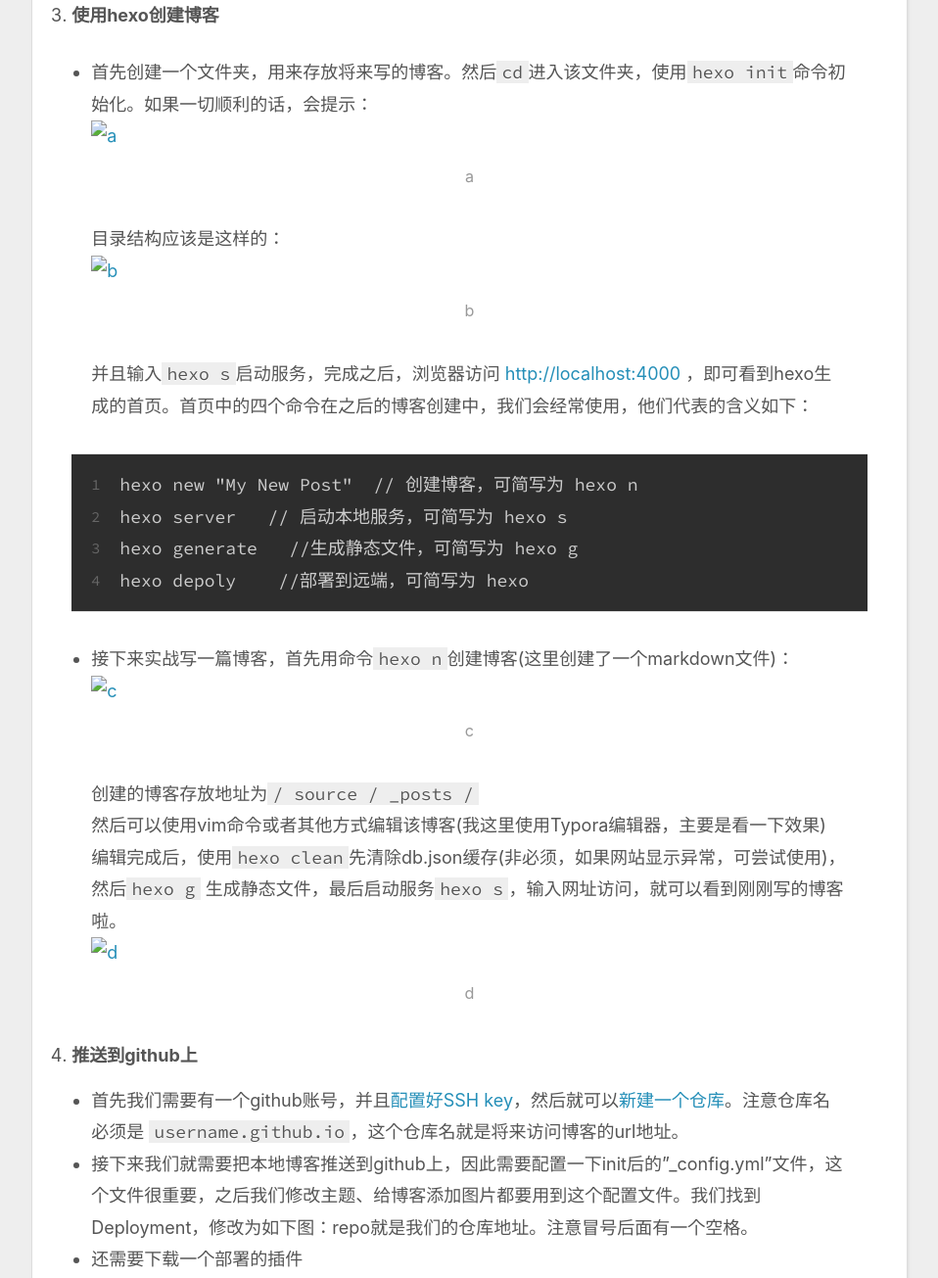
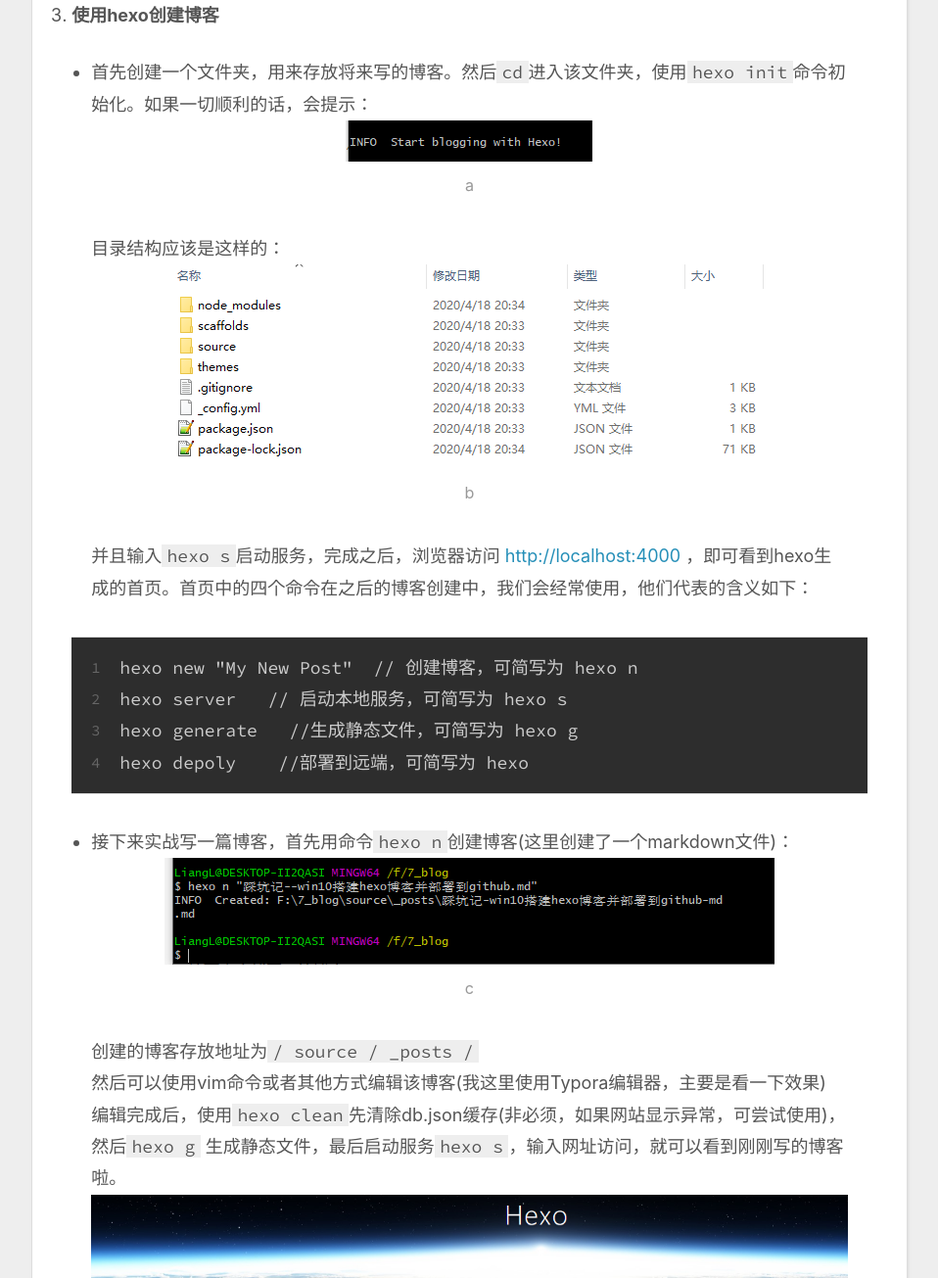
Before and after one commit to csLiangL/csLiangL.github.io, a plain HTML site: page 2020/04/19/踩坑记-win10搭建hexo博客并部署至github-md/index.html in a window 1280 px wide. Shown: the part 1080-2385 px from the top of the page at 98% size, without its empty margins (8-966 px from the left). Drawn offline with nearby package versions, Linux system fonts and the light colour scheme.

Commit message:
Site updated: 2020-04-19 11:24:12

```diff
--- a/2020/04/19/踩坑记-win10搭建hexo博客并部署至github-md/index.html
+++ b/2020/04/19/踩坑记-win10搭建hexo博客并部署至github-md/index.html
@@ -14,15 +14,17 @@
 <meta property="og:site_name" content="Hexo">
 <meta property="og:description" content="win10搭建hexo博客并部署到github主要步骤如下： 下载node.js hexo博客是基于node.js的一个静态博客，所以node.js是必须要安装的。值得一提的是，在安装node.js时，默认会安装npm。npm全称是 Node Package Manager，用来管理(安装或者卸载)node.js的相关包，大大简便了我们对于包的操作，因此我们后面就使用npm来安装hexo。 nod">
 <meta property="og:locale" content="en_US">
-<meta property="og:image" content="http://yoursite.com/2020/04/19/%E8%B8%A9%E5%9D%91%E8%AE%B0-win10%E6%90%AD%E5%BB%BAhexo%E5%8D%9A%E5%AE%A2%E5%B9%B6%E9%83%A8%E7%BD%B2%E8%87%B3github-md/_posts/%E8%B8%A9%E5%9D%91%E8%AE%B0-win10%E6%90%AD%E5%BB%BAhexo%E5%8D%9A%E5%AE%A2%E5%B9%B6%E9%83%A8%E7%BD%B2%E8%87%B3github-md/a.png">
-<meta property="og:image" content="http://yoursite.com/2020/04/19/%E8%B8%A9%E5%9D%91%E8%AE%B0-win10%E6%90%AD%E5%BB%BAhexo%E5%8D%9A%E5%AE%A2%E5%B9%B6%E9%83%A8%E7%BD%B2%E8%87%B3github-md/_posts/%E8%B8%A9%E5%9D%91%E8%AE%B0-win10%E6%90%AD%E5%BB%BAhexo%E5%8D%9A%E5%AE%A2%E5%B9%B6%E9%83%A8%E7%BD%B2%E8%87%B3github-md/b.png">
-<meta property="og:image" content="http://yoursite.com/2020/04/19/%E8%B8%A9%E5%9D%91%E8%AE%B0-win10%E6%90%AD%E5%BB%BAhexo%E5%8D%9A%E5%AE%A2%E5%B9%B6%E9%83%A8%E7%BD%B2%E8%87%B3github-md/_posts/%E8%B8%A9%E5%9D%91%E8%AE%B0-win10%E6%90%AD%E5%BB%BAhexo%E5%8D%9A%E5%AE%A2%E5%B9%B6%E9%83%A8%E7%BD%B2%E8%87%B3github-md/c.png">
-<meta property="og:image" content="http://yoursite.com/2020/04/19/%E8%B8%A9%E5%9D%91%E8%AE%B0-win10%E6%90%AD%E5%BB%BAhexo%E5%8D%9A%E5%AE%A2%E5%B9%B6%E9%83%A8%E7%BD%B2%E8%87%B3github-md/_posts/%E8%B8%A9%E5%9D%91%E8%AE%B0-win10%E6%90%AD%E5%BB%BAhexo%E5%8D%9A%E5%AE%A2%E5%B9%B6%E9%83%A8%E7%BD%B2%E8%87%B3github-md/d.png">
+<meta property="og:image" content="http://yoursite.com/2020/04/19/%E8%B8%A9%E5%9D%91%E8%AE%B0-win10%E6%90%AD%E5%BB%BAhexo%E5%8D%9A%E5%AE%A2%E5%B9%B6%E9%83%A8%E7%BD%B2%E8%87%B3github-md/a.png">
+<meta property="og:image" content="http://yoursite.com/2020/04/19/%E8%B8%A9%E5%9D%91%E8%AE%B0-win10%E6%90%AD%E5%BB%BAhexo%E5%8D%9A%E5%AE%A2%E5%B9%B6%E9%83%A8%E7%BD%B2%E8%87%B3github-md/b.png">
+<meta property="og:image" content="http://yoursite.com/2020/04/19/%E8%B8%A9%E5%9D%91%E8%AE%B0-win10%E6%90%AD%E5%BB%BAhexo%E5%8D%9A%E5%AE%A2%E5%B9%B6%E9%83%A8%E7%BD%B2%E8%87%B3github-md/c.png">
+<meta property="og:image" content="http://yoursite.com/2020/04/19/%E8%B8%A9%E5%9D%91%E8%AE%B0-win10%E6%90%AD%E5%BB%BAhexo%E5%8D%9A%E5%AE%A2%E5%B9%B6%E9%83%A8%E7%BD%B2%E8%87%B3github-md/d.png">
+<meta property="og:image" content="http://yoursite.com/2020/04/19/%E8%B8%A9%E5%9D%91%E8%AE%B0-win10%E6%90%AD%E5%BB%BAhexo%E5%8D%9A%E5%AE%A2%E5%B9%B6%E9%83%A8%E7%BD%B2%E8%87%B3github-md/%E8%B8%A9%E5%9D%91%E8%AE%B0-win10%E6%90%AD%E5%BB%BAhexo%E5%8D%9A%E5%AE%A2%E5%B9%B6%E9%83%A8%E7%BD%B2%E8%87%B3github-md%5Ce.png">
+<meta property="og:image" content="http://yoursite.com/2020/04/19/%E8%B8%A9%E5%9D%91%E8%AE%B0-win10%E6%90%AD%E5%BB%BAhexo%E5%8D%9A%E5%AE%A2%E5%B9%B6%E9%83%A8%E7%BD%B2%E8%87%B3github-md/f.png">
 <meta property="article:published_time" content="2020-04-19T02:45:54.000Z">
-<meta property="article:modified_time" content="2020-04-19T02:52:14.780Z">
+<meta property="article:modified_time" content="2020-04-19T03:23:36.213Z">
 <meta property="article:author" content="John Doe">
 <meta name="twitter:card" content="summary">
-<meta name="twitter:image" content="http://yoursite.com/2020/04/19/%E8%B8%A9%E5%9D%91%E8%AE%B0-win10%E6%90%AD%E5%BB%BAhexo%E5%8D%9A%E5%AE%A2%E5%B9%B6%E9%83%A8%E7%BD%B2%E8%87%B3github-md/_posts/%E8%B8%A9%E5%9D%91%E8%AE%B0-win10%E6%90%AD%E5%BB%BAhexo%E5%8D%9A%E5%AE%A2%E5%B9%B6%E9%83%A8%E7%BD%B2%E8%87%B3github-md/a.png">
+<meta name="twitter:image" content="http://yoursite.com/2020/04/19/%E8%B8%A9%E5%9D%91%E8%AE%B0-win10%E6%90%AD%E5%BB%BAhexo%E5%8D%9A%E5%AE%A2%E5%B9%B6%E9%83%A8%E7%BD%B2%E8%87%B3github-md/a.png">
 
     <link rel="alternate" href="/atom.xml" title="Hexo" type="application/atom+xml">
 
@@ -106,17 +108,18 @@
 </ul>
 </li>
 <li><h5 id="使用hexo创建博客"><a href="#使用hexo创建博客" class="headerlink" title="使用hexo创建博客"></a>使用hexo创建博客</h5><ul>
-<li><p>首先创建一个文件夹，用来存放将来写的博客。然后<code>cd</code>进入该文件夹，使用<code>hexo init</code>命令初始化。如果一切顺利的话，会提示：<img src="/2020/04/19/%E8%B8%A9%E5%9D%91%E8%AE%B0-win10%E6%90%AD%E5%BB%BAhexo%E5%8D%9A%E5%AE%A2%E5%B9%B6%E9%83%A8%E7%BD%B2%E8%87%B3github-md/_posts/%E8%B8%A9%E5%9D%91%E8%AE%B0-win10%E6%90%AD%E5%BB%BAhexo%E5%8D%9A%E5%AE%A2%E5%B9%B6%E9%83%A8%E7%BD%B2%E8%87%B3github-md/a.png" alt="a"><br>目录结构应该是这样的：<img src="/2020/04/19/%E8%B8%A9%E5%9D%91%E8%AE%B0-win10%E6%90%AD%E5%BB%BAhexo%E5%8D%9A%E5%AE%A2%E5%B9%B6%E9%83%A8%E7%BD%B2%E8%87%B3github-md/_posts/%E8%B8%A9%E5%9D%91%E8%AE%B0-win10%E6%90%AD%E5%BB%BAhexo%E5%8D%9A%E5%AE%A2%E5%B9%B6%E9%83%A8%E7%BD%B2%E8%87%B3github-md/b.png" alt="b"><br>并且输入<code>hexo s</code>启动服务，完成之后，浏览器访问 <a href="http://localhost:4000" target="_blank" rel="noopener">http://localhost:4000</a> ，即可看到hexo生成的首页。首页中的四个命令在之后的博客创建中，我们会经常使用，他们代表的含义如下：</p>
+<li><p>首先创建一个文件夹，用来存放将来写的博客。然后<code>cd</code>进入该文件夹，使用<code>hexo init</code>命令初始化。如果一切顺利的话，会提示：<img src="/2020/04/19/%E8%B8%A9%E5%9D%91%E8%AE%B0-win10%E6%90%AD%E5%BB%BAhexo%E5%8D%9A%E5%AE%A2%E5%B9%B6%E9%83%A8%E7%BD%B2%E8%87%B3github-md/a.png" alt="a"><br>目录结构应该是这样的：<img src="/2020/04/19/%E8%B8%A9%E5%9D%91%E8%AE%B0-win10%E6%90%AD%E5%BB%BAhexo%E5%8D%9A%E5%AE%A2%E5%B9%B6%E9%83%A8%E7%BD%B2%E8%87%B3github-md/b.png" alt="b"><br>并且输入<code>hexo s</code>启动服务，完成之后，浏览器访问 <a href="http://localhost:4000" target="_blank" rel="noopener">http://localhost:4000</a> ，即可看到hexo生成的首页。首页中的四个命令在之后的博客创建中，我们会经常使用，他们代表的含义如下：</p>
 <figure class="highlight plain"><table><tr><td class="gutter"><pre><span class="line">1</span><br><span class="line">2</span><br><span class="line">3</span><br><span class="line">4</span><br></pre></td><td class="code"><pre><span class="line">hexo new &quot;My New Post&quot;  &#x2F;&#x2F; 创建博客，可简写为 hexo n</span><br><span class="line">hexo server   &#x2F;&#x2F; 启动本地服务，可简写为 hexo s</span><br><span class="line">hexo generate   &#x2F;&#x2F;生成静态文件，可简写为 hexo g</span><br><span class="line">hexo depoly    &#x2F;&#x2F;部署到远端，可简写为 hexo</span><br></pre></td></tr></table></figure>
 </li>
-<li><p>接下来实战写一篇博客，首先用命令<code>hexo n</code>创建博客(这里创建了一个markdown文件)：<img src="/2020/04/19/%E8%B8%A9%E5%9D%91%E8%AE%B0-win10%E6%90%AD%E5%BB%BAhexo%E5%8D%9A%E5%AE%A2%E5%B9%B6%E9%83%A8%E7%BD%B2%E8%87%B3github-md/_posts/%E8%B8%A9%E5%9D%91%E8%AE%B0-win10%E6%90%AD%E5%BB%BAhexo%E5%8D%9A%E5%AE%A2%E5%B9%B6%E9%83%A8%E7%BD%B2%E8%87%B3github-md/c.png" alt="c"><br>创建的博客存放地址为<code>/ source / _posts /</code><br>然后可以使用vim命令或者其他方式编辑该博客(我这里使用Typora编辑器，主要是看一下效果)<br>编辑完成后，使用<code>hexo clean</code>先清除db.json缓存(非必须，如果网站显示异常，可尝试使用)，然后<code>hexo g</code> 生成静态文件，最后启动服务<code>hexo s</code>，输入网址访问，就可以看到刚刚写的博客啦。<img src="/2020/04/19/%E8%B8%A9%E5%9D%91%E8%AE%B0-win10%E6%90%AD%E5%BB%BAhexo%E5%8D%9A%E5%AE%A2%E5%B9%B6%E9%83%A8%E7%BD%B2%E8%87%B3github-md/_posts/%E8%B8%A9%E5%9D%91%E8%AE%B0-win10%E6%90%AD%E5%BB%BAhexo%E5%8D%9A%E5%AE%A2%E5%B9%B6%E9%83%A8%E7%BD%B2%E8%87%B3github-md/d.png" alt="d"></p>
+<li><p>接下来实战写一篇博客，首先用命令<code>hexo n</code>创建博客(这里创建了一个markdown文件)：<img src="/2020/04/19/%E8%B8%A9%E5%9D%91%E8%AE%B0-win10%E6%90%AD%E5%BB%BAhexo%E5%8D%9A%E5%AE%A2%E5%B9%B6%E9%83%A8%E7%BD%B2%E8%87%B3github-md/c.png" alt="c"><br>创建的博客存放地址为<code>/ source / _posts /</code><br>然后可以使用vim命令或者其他方式编辑该博客(我这里使用Typora编辑器，主要是看一下效果)<br>编辑完成后，使用<code>hexo clean</code>先清除db.json缓存(非必须，如果网站显示异常，可尝试使用)，然后<code>hexo g</code> 生成静态文件，最后启动服务<code>hexo s</code>，输入网址访问，就可以看到刚刚写的博客啦。<img src="/2020/04/19/%E8%B8%A9%E5%9D%91%E8%AE%B0-win10%E6%90%AD%E5%BB%BAhexo%E5%8D%9A%E5%AE%A2%E5%B9%B6%E9%83%A8%E7%BD%B2%E8%87%B3github-md/d.png" alt="d"></p>
 </li>
 </ul>
 </li>
 <li><h5 id="推送到github上"><a href="#推送到github上" class="headerlink" title="推送到github上"></a>推送到github上</h5><ul>
 <li>首先我们需要有一个github账号，并且<a href https: www.jianshu.com p 3ef797fcb17d"">配置好SSH key</a>，然后就可以<a href https: www.jianshu.com p aab3801fe9a5"">新建一个仓库</a>。注意仓库名必须是 <code>username.github.io</code>，这个仓库名就是将来访问博客的url地址。</li>
-<li>接下来我们就需要把本地博客推送到github上，因此需要配置一下init后的”_config.yml”文件，这个文件很重要，之后我们修改主题、给博客添加图片都要用到这个配置文件。我们找到Deployment，修改为如下图：repo就是我们的仓库地址。注意冒号后面有一个空格。</li>
-<li>还需要下载一个部署的插件</li>
+<li>接下来我们就需要把本地博客推送到github上，因此需要配置一下init后的”_config.yml”文件，这个文件很重要，之后我们修改主题、给博客添加图片都要用到这个配置文件。我们找到Deployment，修改为如下图：repo就是我们的仓库地址。注意冒号后面有一个空格。<img src="/2020/04/19/%E8%B8%A9%E5%9D%91%E8%AE%B0-win10%E6%90%AD%E5%BB%BAhexo%E5%8D%9A%E5%AE%A2%E5%B9%B6%E9%83%A8%E7%BD%B2%E8%87%B3github-md/%E8%B8%A9%E5%9D%91%E8%AE%B0-win10%E6%90%AD%E5%BB%BAhexo%E5%8D%9A%E5%AE%A2%E5%B9%B6%E9%83%A8%E7%BD%B2%E8%87%B3github-md%5Ce.png" alt="e"></li>
+<li>还需要下载一个部署的插件：<code>cnpm install hexo-deployer-git --save</code>。装完之后，只要使用<code>hexo d</code>就能部署到github上了。中间需要我们输入github的用户名和密码。</li>
+<li>如果一切顺利的话，在浏览器中输入仓库地址<code>usernama.github.io</code>就能看到我们部署到github上的博客了。<img src="/2020/04/19/%E8%B8%A9%E5%9D%91%E8%AE%B0-win10%E6%90%AD%E5%BB%BAhexo%E5%8D%9A%E5%AE%A2%E5%B9%B6%E9%83%A8%E7%BD%B2%E8%87%B3github-md/f.png" alt="f"></li>
 </ul>
 </li>
 </ol>
@@ -124,7 +127,7 @@
 
     </div>
     <footer class="article-footer">
-      <a data-url="http://yoursite.com/2020/04/19/%E8%B8%A9%E5%9D%91%E8%AE%B0-win10%E6%90%AD%E5%BB%BAhexo%E5%8D%9A%E5%AE%A2%E5%B9%B6%E9%83%A8%E7%BD%B2%E8%87%B3github-md/" data-id="ck96gphe70001fcvgd17zeuvi" class="article-share-link">Share</a>
+      <a data-url="http://yoursite.com/2020/04/19/%E8%B8%A9%E5%9D%91%E8%AE%B0-win10%E6%90%AD%E5%BB%BAhexo%E5%8D%9A%E5%AE%A2%E5%B9%B6%E9%83%A8%E7%BD%B2%E8%87%B3github-md/" data-id="ck96hkvq8000180vg0z5d9n6j" class="article-share-link">Share</a>
 
 
     </footer>
```
Also changed, not shown: 2020/04/18/hello-world/index.html (+1 -1 lines), index.html (+7 -6 lines), 2020/04/19/踩坑记-win10搭建hexo博客并部署至github-md/e.png, 2020/04/19/踩坑记-win10搭建hexo博客并部署至github-md/f.png (added).
